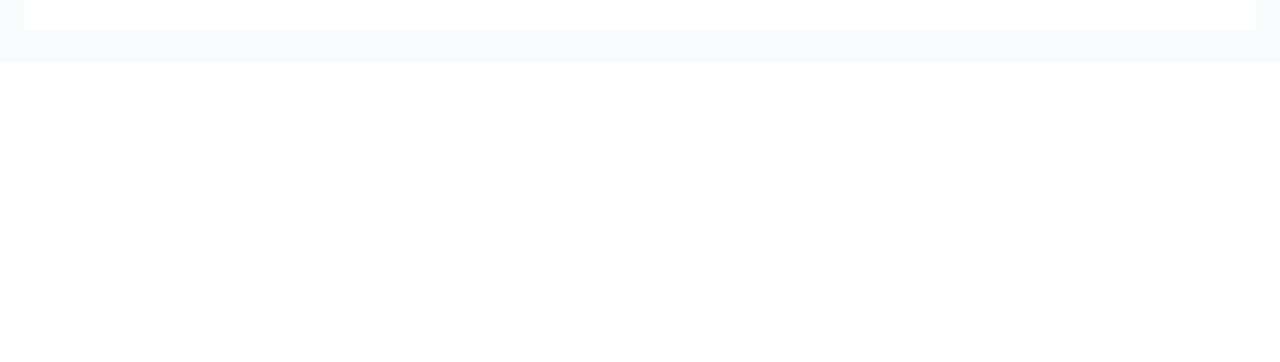
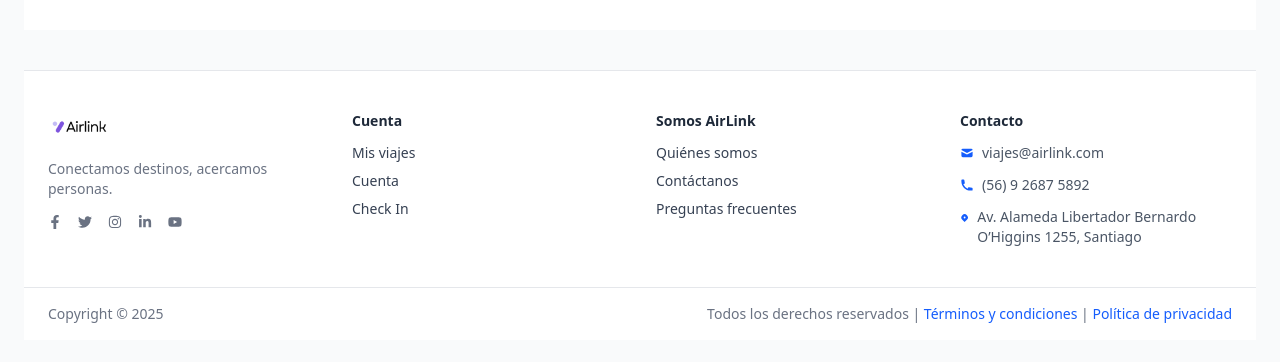
Before and after one commit to MikeRubioP/Proyecto-AirLink-Code, a React (Vite) app in the folder AirLink-Frontend/: page / in a window 1280 px wide. Shown: the part 1040-1402 px from the top of the page. Before the commit the page ends 1102 px from the top, so only its background shows below. Built offline with nearby package versions, Linux system fonts and the light colour scheme; no server answers.

Commit message:
footer jij

```diff
--- a/AirLink-Frontend/package.json
+++ b/AirLink-Frontend/package.json
@@ -17,6 +17,7 @@
     "lucide-react": "^0.544.0",
     "react": "^19.1.1",
     "react-dom": "^19.1.1",
+    "react-icons": "^5.5.0",
     "react-router-dom": "^6.30.1",
     "tailwindcss": "^4.1.13"
   },
--- a/AirLink-Frontend/src/Components/Footer.jsx
+++ b/AirLink-Frontend/src/Components/Footer.jsx
@@ -0,0 +1,97 @@
+import React from "react";
+import {
+  FaFacebookF,
+  FaTwitter,
+  FaInstagram,
+  FaLinkedinIn,
+  FaYoutube,
+} from "react-icons/fa";
+import { HiMail, HiPhone, HiLocationMarker } from "react-icons/hi";
+import airlinkLogo from "../assets/airlinkLogo.png"; // 👈 Import correcto del logo
+
+const Footer = () => {
+  return (
+    <footer className="bg-white text-gray-700 border-t border-gray-200 mt-10">
+      <div className="max-w-7xl mx-auto px-6 py-10 grid grid-cols-1 md:grid-cols-4 gap-8 text-sm">
+        {/* 🟣 Logo y descripción */}
+        <div>
+          <img
+            src={airlinkLogo}
+            alt="AirLink"
+            className="h-8 mb-4"
+          />
+          <p className="text-gray-500">
+            Conectamos destinos, acercamos personas.
+          </p>
+          <div className="flex items-center gap-4 mt-4 text-gray-500">
+            <FaFacebookF className="hover:text-blue-600 cursor-pointer transition" />
+            <FaTwitter className="hover:text-sky-500 cursor-pointer transition" />
+            <FaInstagram className="hover:text-pink-500 cursor-pointer transition" />
+            <FaLinkedinIn className="hover:text-blue-700 cursor-pointer transition" />
+            <FaYoutube className="hover:text-red-600 cursor-pointer transition" />
+          </div>
+        </div>
+
+        {/* 🟣 Cuenta */}
+        <div>
+          <h3 className="font-semibold mb-3 text-gray-800">Cuenta</h3>
+          <ul className="space-y-2">
+            <li className="hover:text-blue-600 cursor-pointer">Mis viajes</li>
+            <li className="hover:text-blue-600 cursor-pointer">Cuenta</li>
+            <li className="hover:text-blue-600 cursor-pointer">Check In</li>
+          </ul>
+        </div>
+
+        {/* 🟣 Somos AirLink */}
+        <div>
+          <h3 className="font-semibold mb-3 text-gray-800">Somos AirLink</h3>
+          <ul className="space-y-2">
+            <li className="hover:text-blue-600 cursor-pointer">Quiénes somos</li>
+            <li className="hover:text-blue-600 cursor-pointer">Contáctanos</li>
+            <li className="hover:text-blue-600 cursor-pointer">Preguntas frecuentes</li>
+          </ul>
+        </div>
+
+        {/* 🟣 Contacto */}
+        <div>
+          <h3 className="font-semibold mb-3 text-gray-800">Contacto</h3>
+          <ul className="space-y-3 text-gray-600">
+            <li className="flex items-center gap-2">
+              <HiMail className="text-blue-600" />
+              <span>viajes@airlink.com</span>
+            </li>
+            <li className="flex items-center gap-2">
+              <HiPhone className="text-blue-600" />
+              <span>(56) 9 2687 5892</span>
+            </li>
+            <li className="flex items-start gap-2">
+              <HiLocationMarker className="text-blue-600 mt-1" />
+              <span>
+                Av. Alameda Libertador Bernardo O’Higgins 1255, Santiago
+              </span>
+            </li>
+          </ul>
+        </div>
+      </div>
+
+      {/* 🟣 Línea inferior */}
+      <div className="border-t border-gray-200 py-4 text-center text-sm text-gray-500">
+        <div className="max-w-7xl mx-auto flex flex-col md:flex-row justify-between items-center px-6 gap-2">
+          <p>Copyright © 2025</p>
+          <p>
+            Todos los derechos reservados |{" "}
+            <a href="#" className="text-blue-600 hover:underline">
+              Términos y condiciones
+            </a>{" "}
+            |{" "}
+            <a href="#" className="text-blue-600 hover:underline">
+              Política de privacidad
+            </a>
+          </p>
+        </div>
+      </div>
+    </footer>
+  );
+};
+
+export default Footer;
--- a/AirLink-Frontend/src/Pages/Usuario/Contacto.jsx
+++ b/AirLink-Frontend/src/Pages/Usuario/Contacto.jsx
@@ -1,4 +1,5 @@
 import React, { useState } from "react";
+import Footer from "../../Components/Footer";
 
 export default function Contacto() {
     const [form, setForm] = useState({
@@ -166,6 +167,7 @@ export default function Contacto() {
                     />
                 </div>
             </section>
+            <Footer />
         </div>
     );
 }
@@ -186,8 +188,12 @@ function ContactCard({ icon, title, lines = [] }) {
                             {l}
                         </p>
                     ))}
+
                 </div>
+
             </div>
+
         </div>
+
     );
 }
--- a/AirLink-Frontend/src/Pages/Usuario/Cupones.jsx
+++ b/AirLink-Frontend/src/Pages/Usuario/Cupones.jsx
@@ -1,5 +1,5 @@
 import React, { useMemo, useState } from "react";
-
+import Footer from "../../Components/Footer";
 export default function Cupones() {
     const [copied, setCopied] = useState("");
 
@@ -115,6 +115,7 @@ export default function Cupones() {
                     ))}
                 </div>
             </section>
+             <Footer />
         </div>
     );
 }
@@ -163,6 +164,8 @@ function CouponCategoryCard({ category, onCopy, copied }) {
                 <p className="text-xs text-gray-600 mb-1">Código del cupón</p>
                 <p className="font-bold text-violet-700 text-lg">{category.code}</p>
             </div>
+
         </div>
+
     );
 }
--- a/AirLink-Frontend/src/Pages/Usuario/Home.jsx
+++ b/AirLink-Frontend/src/Pages/Usuario/Home.jsx
@@ -1,6 +1,7 @@
 import { useState, useEffect } from "react";
 import { Link } from "react-router-dom";
 import DestinationCard from "../../Components/DestinationCard";
+import Footer from "../../Components/Footer";
 
 export default function Home() {
   const [destinos, setDestinos] = useState([]);
@@ -130,6 +131,12 @@ export default function Home() {
           ))}
         </div>
       </section>
+     {/* 🦶 Footer */}
+      <Footer />
     </div>
+
+
+
+
   );
 }
--- a/AirLink-Frontend/src/Pages/Usuario/Ofertas.jsx
+++ b/AirLink-Frontend/src/Pages/Usuario/Ofertas.jsx
@@ -1,6 +1,7 @@
 import React, { useEffect, useState, useRef } from "react";
 import { Link } from "react-router-dom";
 import { ChevronLeft, ChevronRight } from "lucide-react";
+import Footer from "../../Components/Footer";
 
 const API_URL = "http://localhost:5174";
 
@@ -128,6 +129,7 @@ export default function Ofertas() {
                     <p className="text-gray-500 text-lg">No hay ofertas disponibles en este momento</p>
                 </div>
             )}
+             <Footer />
         </div>
     );
 }
@@ -198,6 +200,7 @@ function Carousel({ destinos }) {
                     <ChevronRight className="w-6 h-6 text-gray-700" />
                 </button>
             )}
+
         </div>
     );
 }
@@ -261,8 +264,11 @@ function OfferCard({ destino }) {
                             OFF
                         </div>
                     </div>
+
                 </div>
+
             </div>
+
         </Link>
     );
 }
--- a/AirLink-Frontend/src/Pages/Usuario/SobreNosotros.jsx
+++ b/AirLink-Frontend/src/Pages/Usuario/SobreNosotros.jsx
@@ -1,5 +1,6 @@
 import React from "react";
 import { Link } from "react-router-dom";
+import Footer from "../../Components/Footer";
 
 // Si tienes ilustraciones propias, colócalas en src/assets y cámbialas aquí:
 const heroImg = new URL("../../assets/airlinkLogo2.png", import.meta.url).href;
@@ -145,6 +146,7 @@ export default function SobreNosotros() {
                     </form>
                 </div>
             </section>
+            <Footer />
         </div>
     );
 }
```
Also changed, not shown: 1 other file (tests, documents, lock files or other folders).
